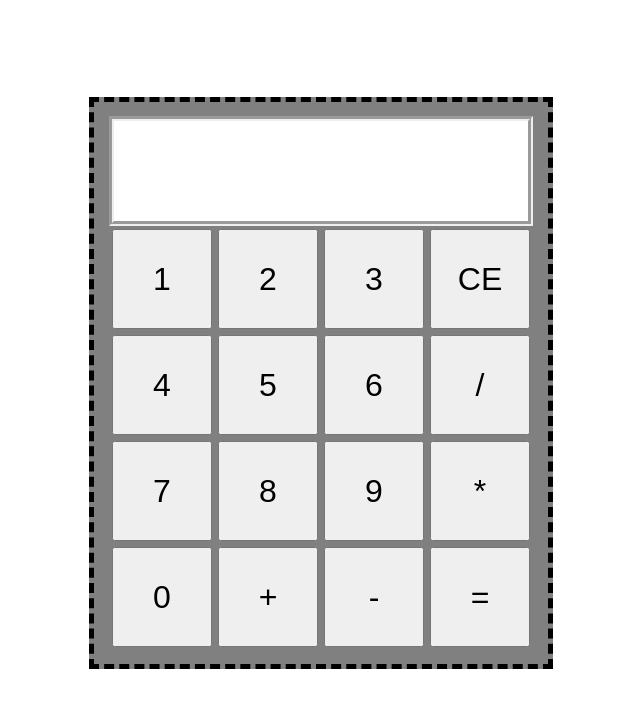
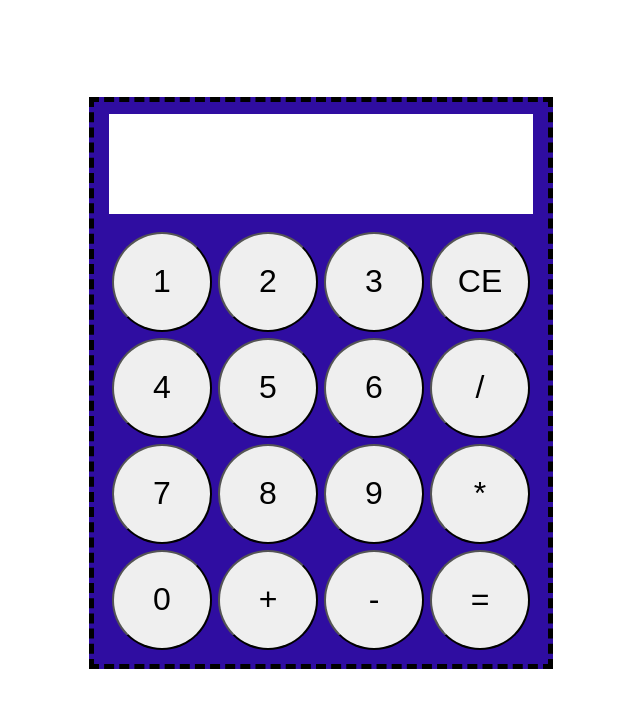
Before and after one commit to ZacharyJohn1/Calculator, a plain HTML site: page index.html in a window 1280 px wide. Shown: the whole page, without its empty margins (319-959 px from the left). Drawn offline with Linux system fonts and the light colour scheme.

Commit message:
Made it purple

```diff
--- a/script.js
+++ b/script.js
@@ -94,10 +94,11 @@ let subtract = (event) => {
   calcNumber.innerHTML = display;
 };
 let equal = (event) => {
-  event.preventDefault();
-  display = [];
-  calcNumber.innerHTML = display;
-};
+    event.preventDefault();
+    let += eval(display.join(""));
+    calcNumber.innerHTML = display;
+  };
+
 
 oneButton.addEventListener("click", click1);
 twoButton.addEventListener("click", click2);
--- a/style.css
+++ b/style.css
@@ -12,25 +12,27 @@ body {
   justify-content: center;
   border: 5px;
   border-style: dashed;
-  background-color: grey;
+  background-color:rgb(47, 13, 161);
 }
 
 .calcNumber {
   display: flex;
   flex-direction: row;
   border: 5px;
-  border-style: groove;
   height: 100px;
   background-color: white;
   justify-content: flex-end;
   align-items: flex-end;
   font-size: 50px;
+ margin-bottom: 15px;
+
 }
 button {
   font-size: xx-large;
   height: 100px;
   width: 100px;
   margin: 3px;
+  border-radius: 5em;
 }
 .calcBody {
   padding: 15px;
```
